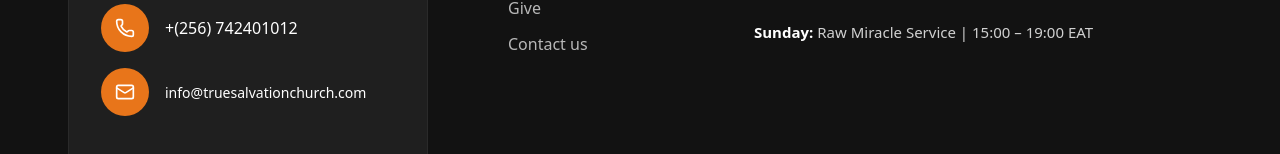
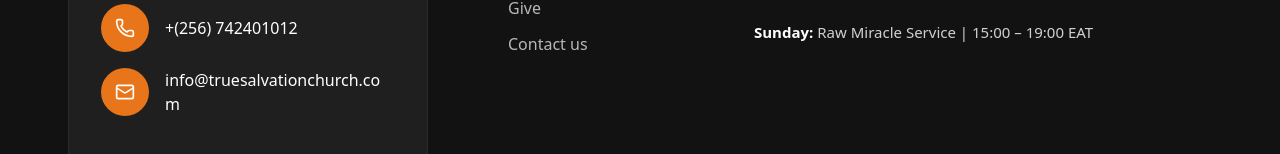
Before and after one commit to Getech-S/tsc-church, a Next.js app: page / in a window 1280 px wide. Shown: the part 6703-6857 px from the top of the page. Built offline with nearby package versions, Linux system fonts and the light colour scheme.

Commit message:
Made changes on most on pages

```diff
--- a/components/sections/Footer.tsx
+++ b/components/sections/Footer.tsx
@@ -85,13 +85,13 @@
                                     <div className="w-12 h-12 rounded-full bg-[#E8751A] flex items-center justify-center shrink-0 group-hover:bg-[#E8A020] transition-colors">
                                         <Mail size={20} className="text-white" />
                                     </div>
-                                    <span className="text-[14px] break-all">info@truesalvationchurch.com</span>
+                                    <span className="text-[16px] break-all">info@truesalvationchurch.com</span>
                                 </div>
                             </div>
 
                             {/* Social Icons */}
                             <div className="flex items-center gap-5 mt-4">
-                                <a href="https://www.youtube.com/@truesalvation6136" target="_blank" rel="noopener noreferrer" aria-label="YouTube" className="text-white hover:text-[#E8A020] transition-colors">
+                                <a href="https://www.youtube.com/@truesalvationchurch" target="_blank" rel="noopener noreferrer" aria-label="YouTube" className="text-white hover:text-[#E8A020] transition-colors">
                                     <svg xmlns="http://www.w3.org/2000/svg" width="22" height="22" viewBox="0 0 24 24" fill="currentColor" className="w-6 h-6">
                                         <path d="M23.498 6.186a3.016 3.016 0 0 0-2.122-2.136C19.505 3.545 12 3.545 12 3.545s-7.505 0-9.377.505A3.017 3.017 0 0 0 .502 6.186C0 8.07 0 12 0 12s0 3.93.502 5.814a3.016 3.016 0 0 0 2.122 2.136c1.871.505 9.376.505 9.376.505s7.505 0 9.377-.505a3.015 3.015 0 0 0 2.122-2.136C24 15.93 24 12 24 12s0-3.93-.502-5.814zM9.545 15.568V8.432L15.818 12l-6.273 3.568z" />
                                     </svg>
--- a/components/sections/give/GiveHero.tsx
+++ b/components/sections/give/GiveHero.tsx
@@ -1,5 +1,3 @@
-import { Navbar } from "@/components/layout/Navbar";
-
 export function GiveHero() {
     return (
         <section className="relative h-[60vh] min-h-[500px] w-full overflow-hidden">
```
